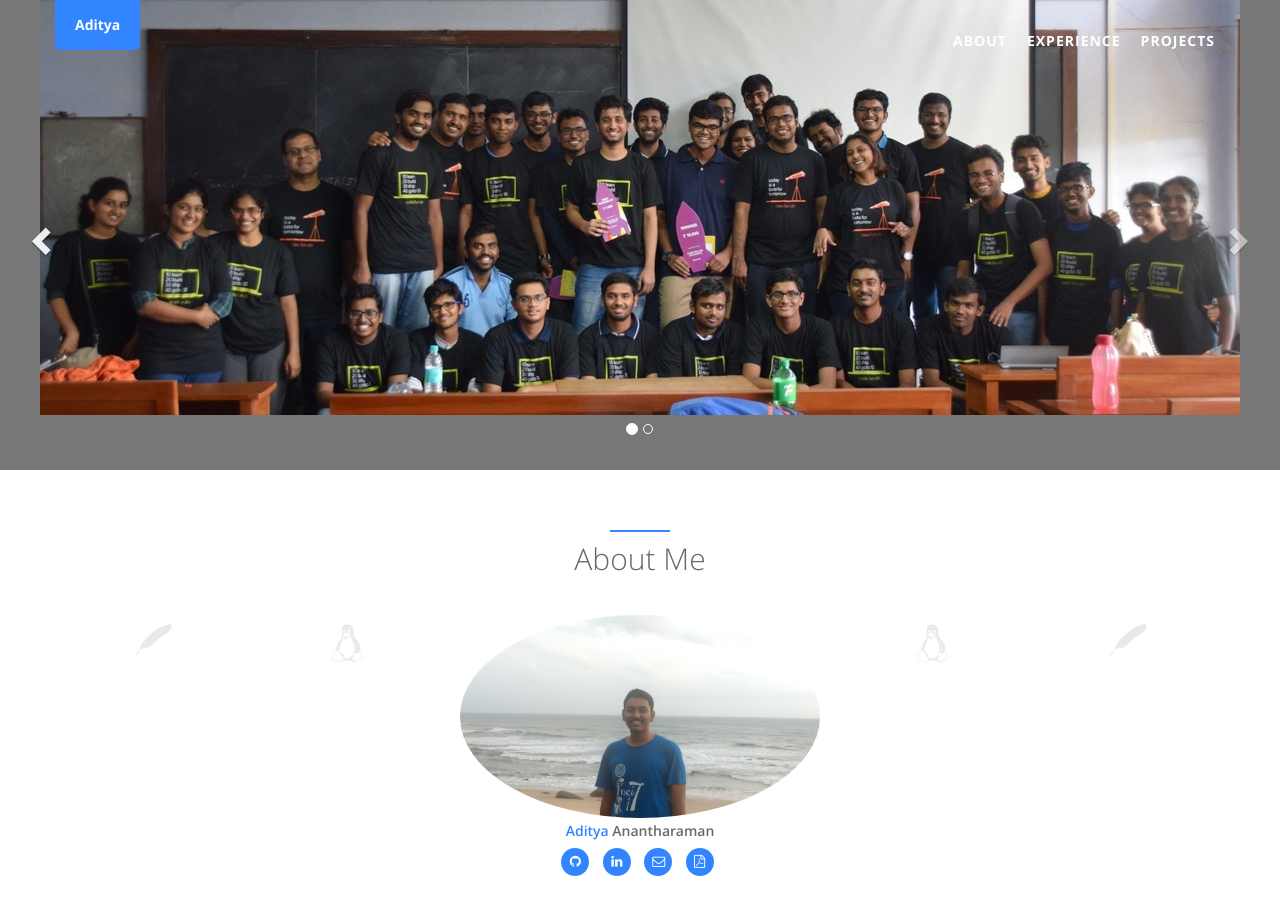
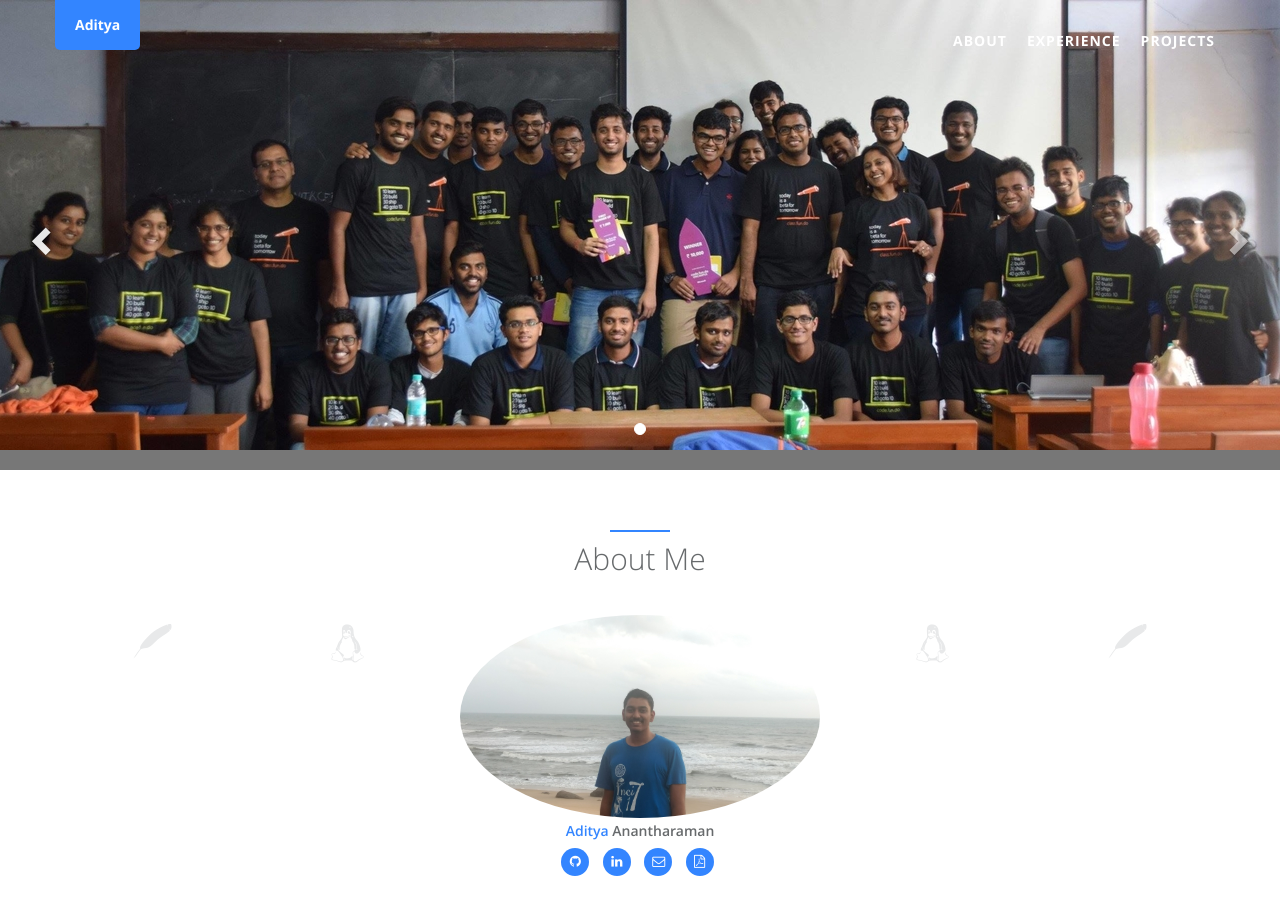
Before and after one commit to aditya5558/aditya5558.github.io, a Jekyll site: the page built from index.html, in a window 1280 px wide and 900 px high. Built offline with Jekyll 4.4.1, drawn with Linux system fonts in a browser that asks for light colours.

Commit message:
Personal Website changes

```diff
--- a/_includes/carousel.html
+++ b/_includes/carousel.html
@@ -1,7 +1,7 @@
 <div id="inSlider" class="carousel carousel-fade" data-ride="carousel">
     <ol class="carousel-indicators">
         <li data-target="#inSlider" data-slide-to="0" class="active"></li>
-        <li data-target="#inSlider" data-slide-to="1"></li>
+       <!-- <li data-target="#inSlider" data-slide-to="1"></li> -->
     </ol>
     <div class="carousel-inner" role="listbox">
 
```
Also changed, not shown: static/assets/img/landing/header_one.jpg.
